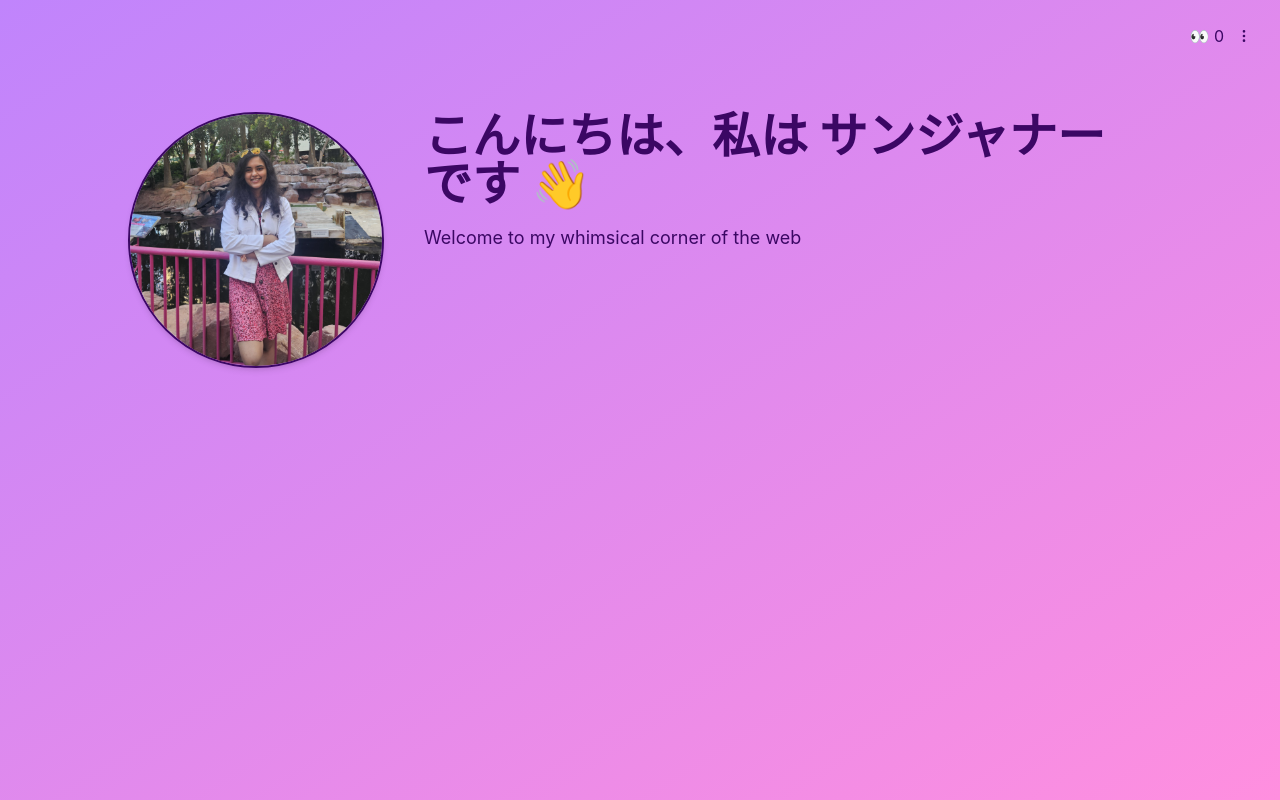
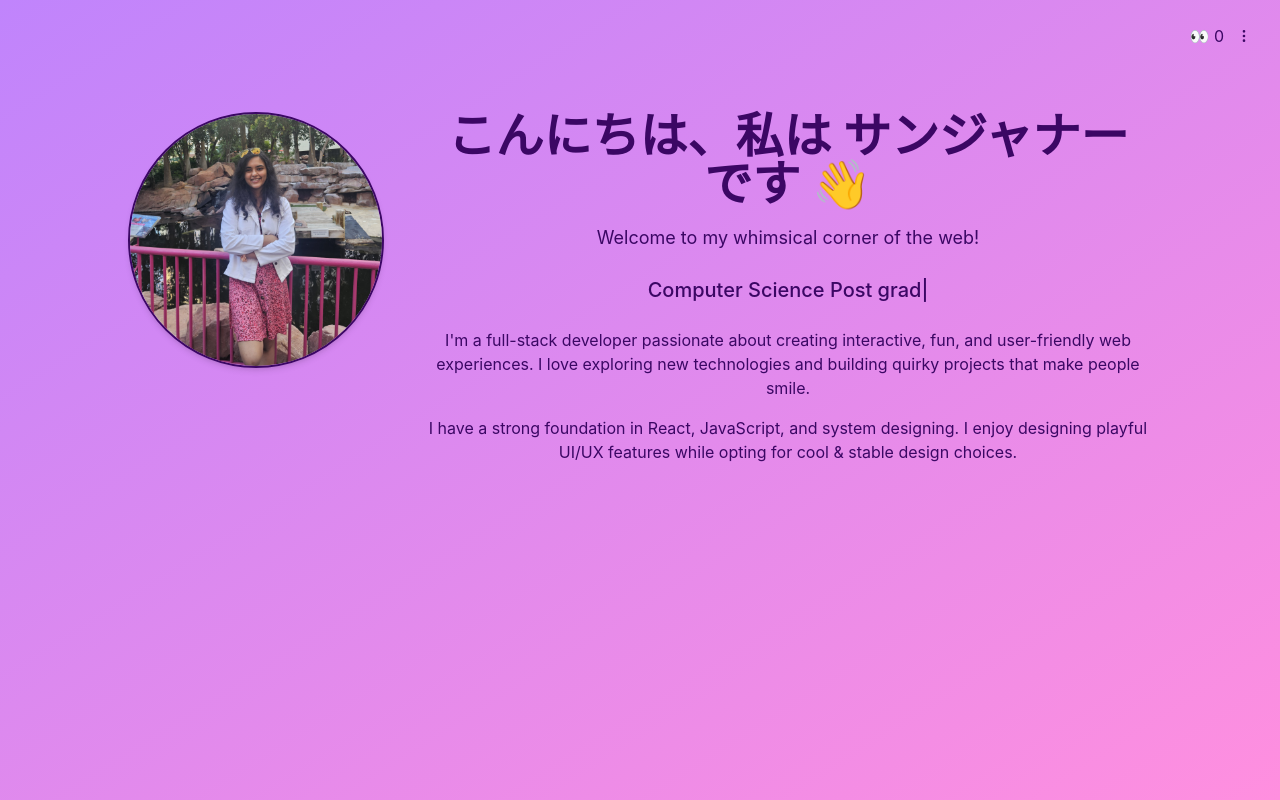
Before and after one commit to SanjanaaVenugopal/sanjanaa-portfolio, a React (Create React App) app: page / in a window 1280 px wide. Built offline with nearby package versions, Linux system fonts and the light colour scheme; no server answers; the database is empty.

Commit message:
About me

```diff
--- a/src/App.tsx
+++ b/src/App.tsx
@@ -3,6 +3,7 @@ import './App.css';
 import './index.css';
 import { Welcome } from './Components/Welcome/Welcome';
 import { CommandBar } from './Components/CommandBar/CommandBar';
+import { AboutMe } from './Components/AboutMe/AboutMe';
 
 function App() {
   return (
--- /dev/null
+++ b/src/Components/AboutMe/AboutMe.tsx
@@ -0,0 +1,11 @@
+import { AboutMeBlinky } from "./AboutMeBlinky";
+import { AboutMeCard } from "./AboutMeCard";
+import { AboutMeTypewriter } from "./AboutMeTypewriter";
+
+export const AboutMe = () => {
+    return <>
+        {/* <AboutMeBlinky /> */}
+        <AboutMeTypewriter />
+        <AboutMeCard />
+    </>;
+}
--- /dev/null
+++ b/src/Components/AboutMe/AboutMeBlinky.tsx
@@ -0,0 +1,19 @@
+import { useEffect, useState } from "react";
+import { aboutMeBlinkyTexts } from "../../constants/constants";
+
+export const AboutMeBlinky = () => {
+    const [index, setIndex] = useState(0);
+
+    useEffect(() => {
+        const interval = setInterval(() => {
+            setIndex((prev) => (prev + 1) % aboutMeBlinkyTexts.length);
+        }, 3000); // change every 3s
+        return () => clearInterval(interval);
+    }, []);
+
+    return (
+        <p className="mt-2 text-lg md:text-xl font-medium">
+            <span className="animate-pulse">{aboutMeBlinkyTexts[index]}</span>
+        </p>
+    );
+}
--- /dev/null
+++ b/src/Components/AboutMe/AboutMeCard.tsx
@@ -0,0 +1,17 @@
+import React from "react";
+import { AboutMe } from "../../constants/constants";
+
+export const AboutMeCard = () => {
+    return (
+        <div className="max-w-auto">
+            <br />
+            <p className="text-purple-950 dark:text-white mb-4">
+                {AboutMe.line1}
+            </p>
+            <p className="text-purple-950 dark:text-white mb-4">
+                {AboutMe.line2}
+            </p>
+            <br />
+        </div>
+    );
+};
--- /dev/null
+++ b/src/Components/AboutMe/AboutMeTypewriter.tsx
@@ -0,0 +1,35 @@
+import { useEffect, useState } from "react";
+import { aboutMeBlinkyTexts } from "../../constants/constants";
+
+export const AboutMeTypewriter = ({ speed = 50, pause = 1500 }) => {
+    const [displayText, setDisplayText] = useState("");
+    const [textIndex, setTextIndex] = useState(0);
+    const [charIndex, setCharIndex] = useState(0);
+    const [isDeleting, setIsDeleting] = useState(false);
+
+    useEffect(() => {
+        const currentText = aboutMeBlinkyTexts[textIndex];
+
+        let timer: string | number | NodeJS.Timeout | undefined;
+        if (!isDeleting && charIndex <= currentText.length) {
+            timer = setTimeout(() => {
+                setDisplayText(currentText.substring(0, charIndex));
+                setCharIndex(charIndex + 1);
+            }, speed);
+        } else if (isDeleting && charIndex >= 0) {
+            timer = setTimeout(() => {
+                setDisplayText(currentText.substring(0, charIndex));
+                setCharIndex(charIndex - 1);
+            }, speed / 2);
+        } else if (!isDeleting && charIndex > currentText.length) {
+            timer = setTimeout(() => setIsDeleting(true), pause);
+        } else if (isDeleting && charIndex < 0) {
+            setIsDeleting(false);
+            setTextIndex((textIndex + 1) % aboutMeBlinkyTexts.length);
+        }
+
+        return () => clearTimeout(timer);
+    }, [charIndex, isDeleting, textIndex, aboutMeBlinkyTexts, speed, pause]);
+
+    return <h6 className="text-lg md:text-xl font-medium">{displayText}|</h6>;
+};
--- a/src/Components/Welcome/Welcome.tsx
+++ b/src/Components/Welcome/Welcome.tsx
@@ -1,6 +1,7 @@
 import React from "react";
 import { welcome, welcomeHeadline } from "../../constants/constants";
 import ProfilePic from "../../constants/ProfilePic.jpg"
+import { AboutMe } from "../AboutMe/AboutMe";
 
 type props = {};
 
@@ -20,9 +21,11 @@ export const Welcome: React.FC<props> = () => {
           className="w-48 h-48 md:w-64 md:h-64 rounded-full object-cover border-2 border-purple-950 shadow-md dark:border-white border-opacity-100 border-style"
           style={{ borderStyle: "solid" }}
         />
-        <div className="text-center md:text-left">
+        <div className="text-center">
           <h1 className="text-4xl md:text-5xl font-bold">{getRandomGreeting()}</h1>
           <p className="text-base md:text-lg mt-4 text-muted-foreground">{welcome.tagline}</p>
+          <br />
+          <AboutMe />
         </div>
       </div>
     </div>
--- a/src/Constants/constants.ts
+++ b/src/Constants/constants.ts
@@ -1,6 +1,6 @@
 export enum welcome {
   headline = "Hi, I'm Sanjanaa 👋",
-  tagline = "Welcome to my whimsical corner of the web",
+  tagline = "Welcome to my whimsical corner of the web!",
   dpAltText = "Sanjanaa's profile",
 }
 
@@ -25,4 +25,15 @@ export enum welcomeHeadline {
   ru = "Привет, я Санжана 👋", // Russian
 }
 
+export const aboutMeBlinkyTexts = [
+  "Full-stack developer at Microsoft",
+  "Computer Science Post graduate from IIT Madras",
+  "All India Rank 45 - GATE CS 2021",
+];
+
+export enum AboutMe {
+  line1 = "I'm a full-stack developer passionate about creating interactive, fun, and user-friendly web experiences. I love exploring new technologies and building quirky projects that make people smile.",
+  line2 = "I have a strong foundation in React, JavaScript, and system designing. I enjoy designing playful UI/UX features while opting for cool & stable design choices.",
+}
+
 export const iconSize = 16;
--- a/tailwind.config.js
+++ b/tailwind.config.js
@@ -7,12 +7,21 @@ module.exports = {
   theme: {
     extend: {
       colors: {
-        background: '#1c1b29',
-        accent: '#ff8fdf',
-        primary: '#c084fc',
-        highlight: '#f472b6'
+        background: "#1c1b29",
+        accent: "#ff8fdf",
+        primary: "#c084fc",
+        highlight: "#f472b6",
+      },
+      keyframes: {
+        blink: {
+          "0%, 100%": { opacity: 1 },
+          "50%": { opacity: 0 },
+        },
+      },
+      animation: {
+        blink: "blink 1s step-start infinite",
       },
     },
   },
   plugins: [],
-}
+};
```
